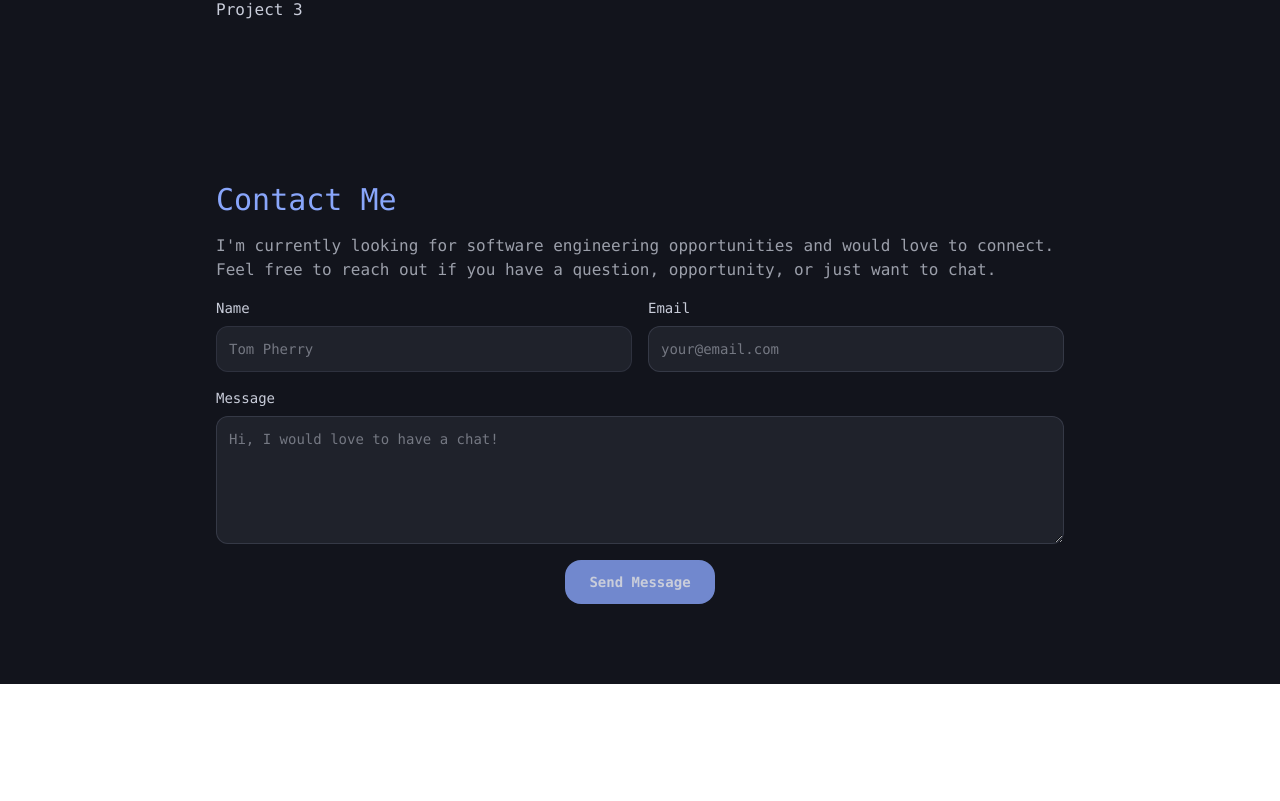
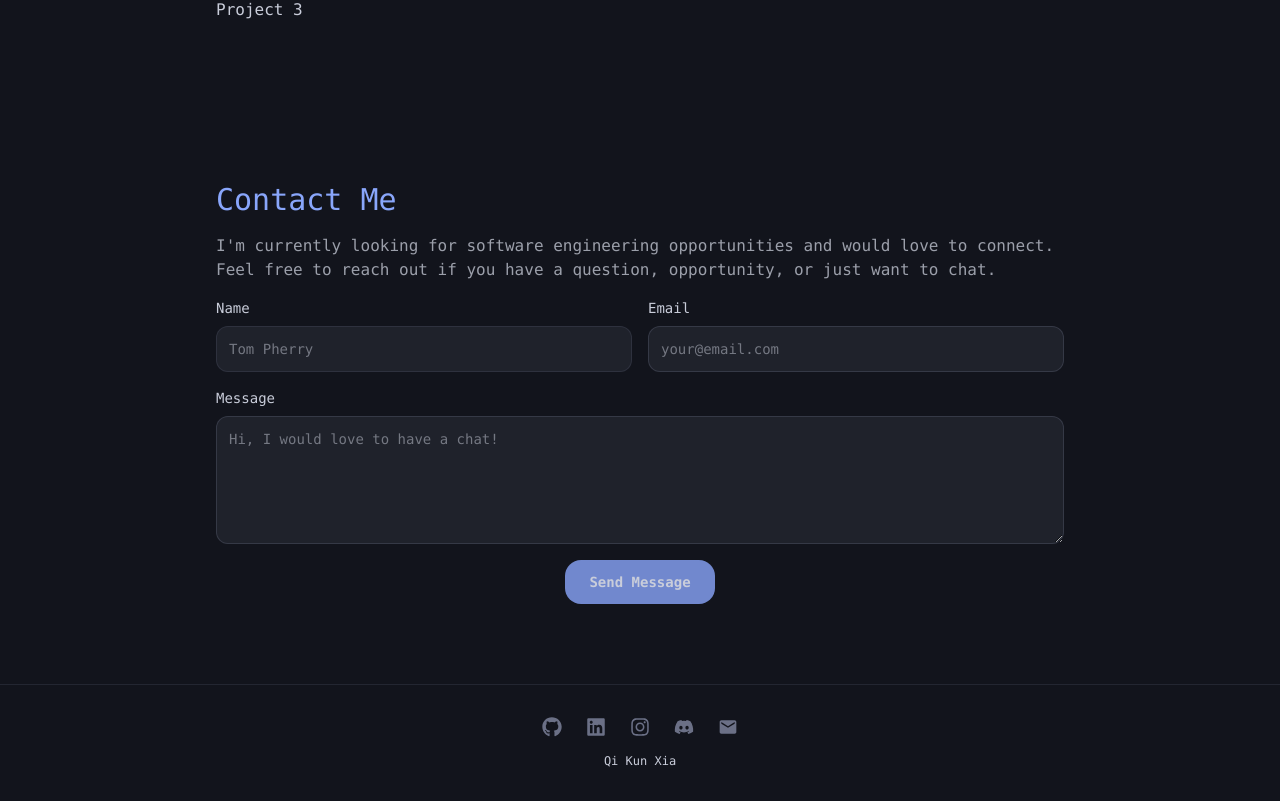
Before and after one commit to Qist13/my-portfolio, a React (Vite) app: page / in a window 1280 px wide. Shown: the part 2247-3048 px from the top of the page. Before the commit the page ends 2931 px from the top, so only its background shows below. Built offline with nearby package versions, Linux system fonts and the light colour scheme.

Commit message:
Add footer section

```diff
--- a/package.json
+++ b/package.json
@@ -11,7 +11,8 @@
     },
     "dependencies": {
         "react": "^19.2.7",
-    "react-dom": "^19.2.7"
+        "react-dom": "^19.2.7",
+        "react-icons": "^5.7.0"
     },
     "devDependencies": {
         "@eslint/js": "^10.0.1",
--- a/src/App.jsx
+++ b/src/App.jsx
@@ -6,6 +6,7 @@ import About from "./components/About";
 import Experience from "./components/Experience";
 import Project from "./components/Projects";
 import Contact from "./components/Contact";
+import Footer from "./components/Footer";
 
 function App() {
     useEffect(() => {
@@ -31,6 +32,7 @@ function App() {
             <Section id="contact">
                 <Contact />
             </Section>
+            <Footer />
         </div>
     );
 }
--- /dev/null
+++ b/src/components/Footer.jsx
@@ -0,0 +1,56 @@
+import { FaGithub, FaLinkedin, FaInstagram, FaDiscord } from "react-icons/fa";
+import { MdEmail } from "react-icons/md";
+
+const socials = [
+    {
+        name: "GitHub",
+        href: "https://github.com/Qist13",
+        icon: FaGithub,
+    },
+    {
+        name: "LinkedIn",
+        href: "https://linkedin.com/in/qikun-xia-qwq13",
+        icon: FaLinkedin,
+    },
+    {
+        name: "Instagram",
+        href: "https://instagram.com/qkxia_13",
+        icon: FaInstagram,
+    },
+    {
+        name: "Discord",
+        href: "https://discord.com/users/qist13",
+        icon: FaDiscord,
+    },
+    {
+        name: "Email",
+        href: "mailto:qikunx13@email.com",
+        icon: MdEmail,
+    },
+];
+
+function Footer() {
+    return (
+        <footer className="w-full border-t border-muted/20 py-8">
+            <div className="max-w-4xl mx-auto px-6 flex flex-col items-center gap-4">
+                <div className="flex gap-6">
+                    {socials.map((social) => (
+                        <a
+                            key={social.name}
+                            href={social.href}
+                            target="_blank"
+                            rel="noopener noreferrer"
+                            aria-label={social.name}
+                            className="text-muted hover:text-accent transition-colors"
+                        >
+                            <social.icon className="w-5 h-5" />
+                        </a>
+                    ))}
+                </div>
+                <p className="text-xs text-text font-mono">Qi Kun Xia</p>
+            </div>
+        </footer>
+    );
+}
+
+export default Footer;
```
Also changed, not shown: 1 other file (tests, documents, lock files or other folders). Lines whose indentation alone changed are shown as unchanged.
